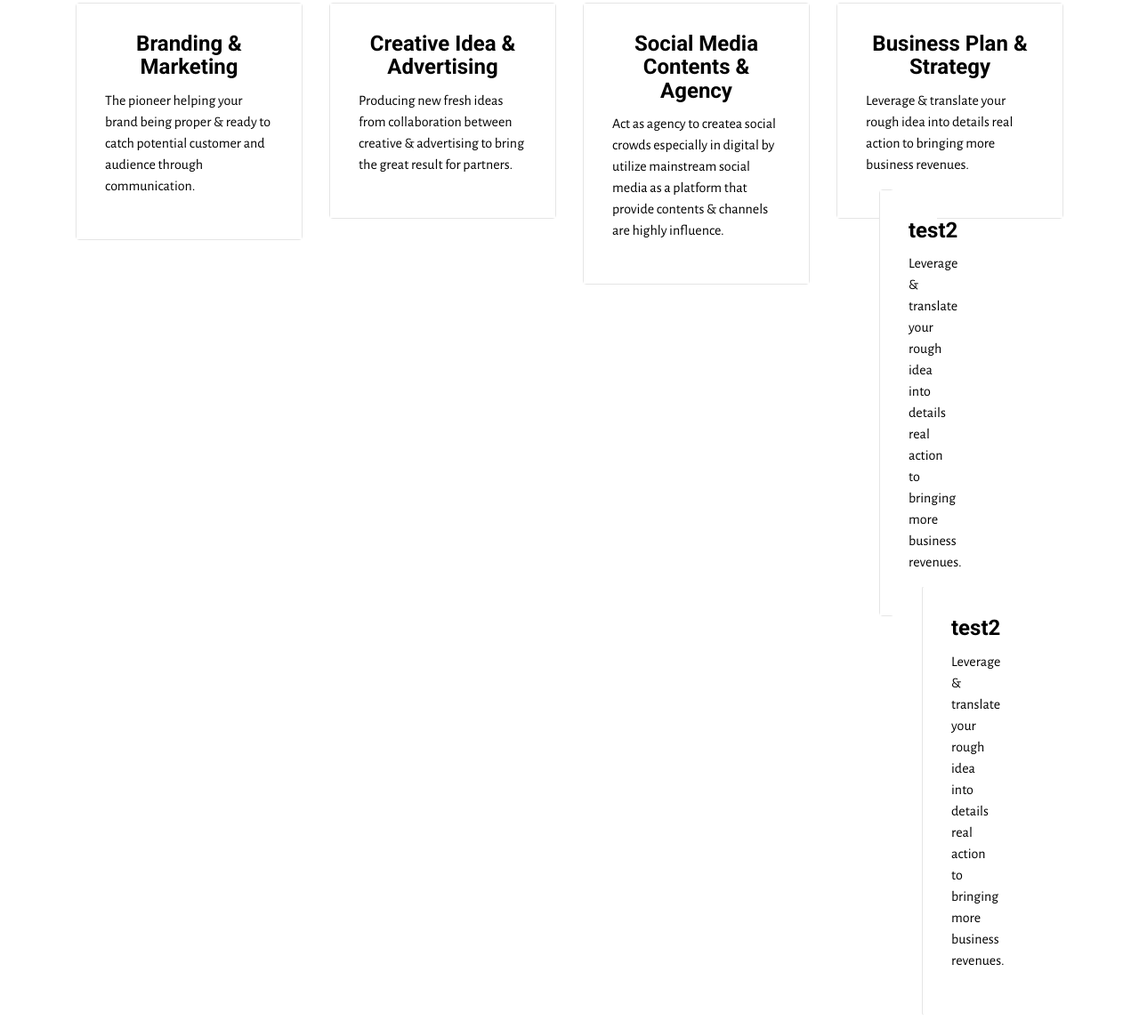
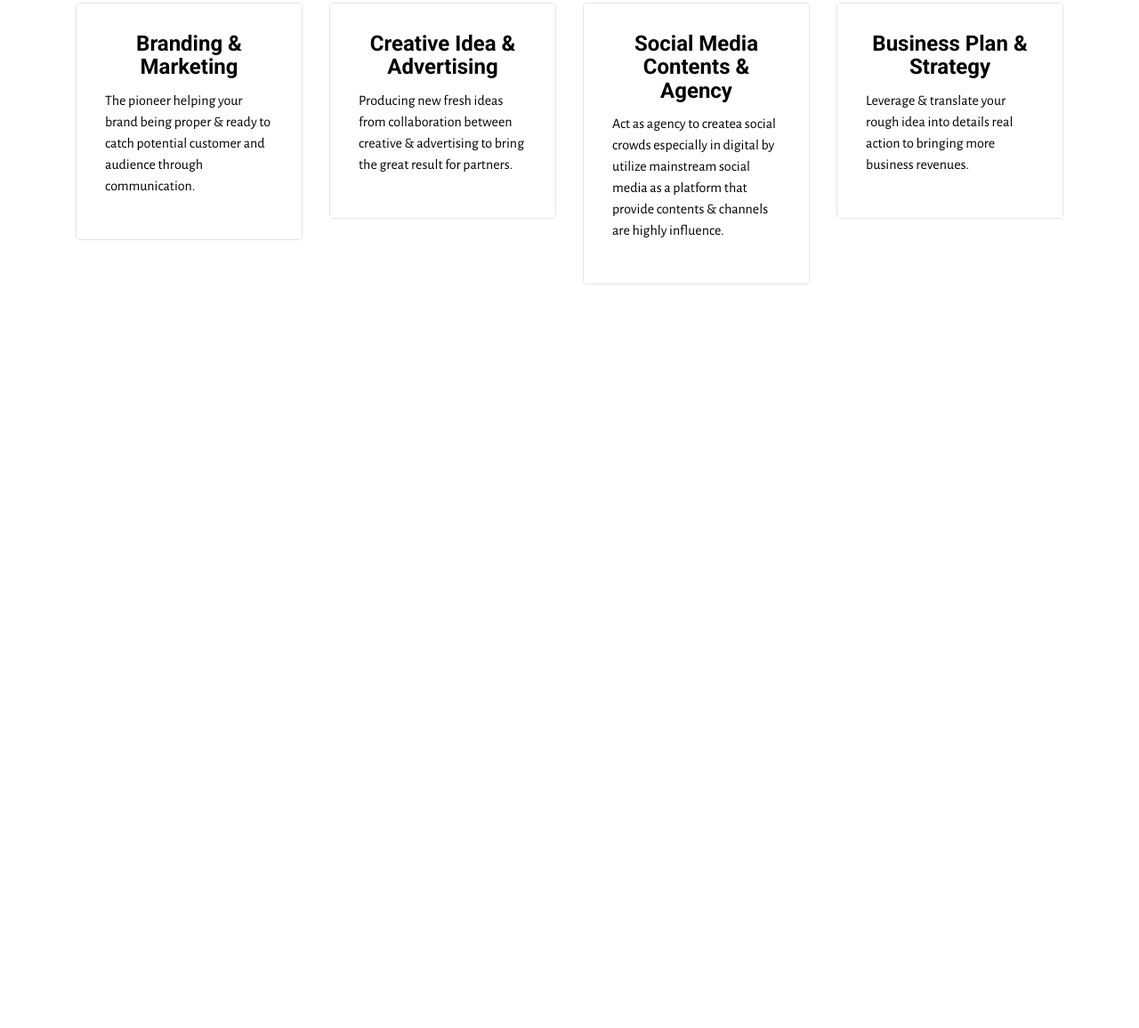
Before and after one commit to asharirhmn/CREAVITYHP, a plain HTML site: page index.html in a window 1280 px wide. Shown: the part 845-2001 px from the top of the page at 89% size. After the commit the page ends 1225 px from the top, so only its background shows below. Drawn offline with nearby package versions, Linux system fonts and the light colour scheme; files whose address does not match are found by name.

Commit message:
Update index.html

```diff
--- a/index.html
+++ b/index.html
@@ -93,16 +93,6 @@
                     <div class="card-block">
                         <h4 class="card-title text-xs-center"><strong>Business Plan &amp; Strategy</strong></h4>
                         <p class="card-text-xs-center">Leverage &amp; translate your rough idea into details real action to bringing more business revenues. </p>
-            <div class="col-sm-6 col-md-3">
-                <div class="card cart-block">
-                    <div class="card-block">
-                        <h4 class="card-title text-xs-center"><strong>test2</strong></h4>
-                        <p class="card-text-xs-center">Leverage &amp; translate your rough idea into details real action to bringing more business revenues. </p>
-            <div class="col-sm-6 col-md-3">
-                <div class="card cart-block">
-                    <div class="card-block">
-                        <h4 class="card-title text-xs-center"><strong>test2</strong></h4>
-                        <p class="card-text-xs-center">Leverage &amp; translate your rough idea into details real action to bringing more business revenues. </p>
 
                   </div>
                 </div>
```
